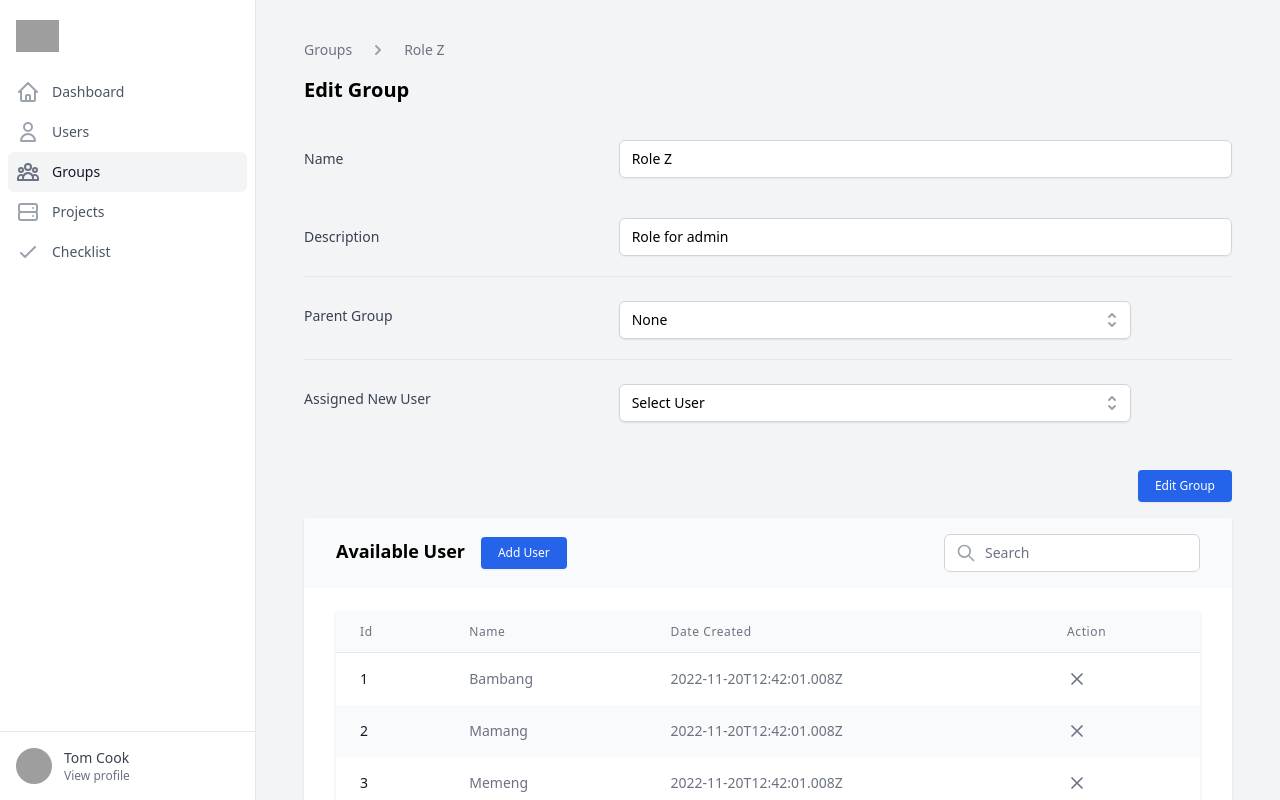
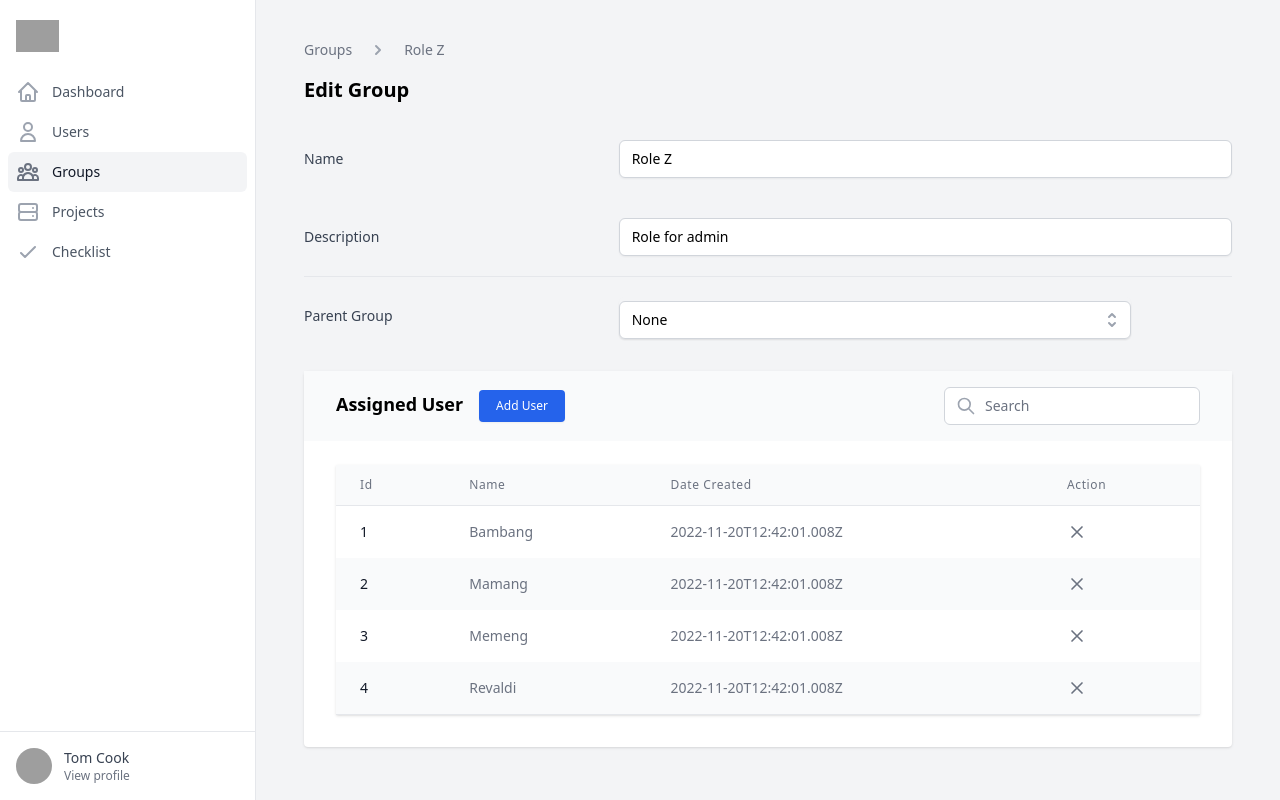
Before and after one commit to SaPH17/disarm, a React (Create React App) app in the folder view/: page /groups/1/edit in a window 1280 px wide. Built offline with nearby package versions, Linux system fonts and the light colour scheme; grey boxes are pictures that could not be loaded.

Commit message:
refactored edit group

```diff
--- a/view/src/components/page/group/assigned-user-table.tsx
+++ b/view/src/components/page/group/assigned-user-table.tsx
@@ -1,54 +1,20 @@
-import { useEffect, useState } from 'react';
-import TableCheckbox from '../../table-checkbox';
-import { User } from '../../../models/user';
-import userServices from '../../../services/user-services';
-import InputSwitch from '../../input-switch/input-switch';
-import { SearchIcon, XIcon } from '@heroicons/react/outline';
-import { useNavigate, useParams } from 'react-router-dom';
+import { SearchIcon } from '@heroicons/react/outline';
 import PrimaryButton from '../../primary-button';
-import UserServices from '../../../services/user-services';
 import Table from '../../table';
+import { useState } from 'react';
 
 const title = ['id', 'name', 'dateCreated', 'action'];
 
-const AssignedUserTable = () => {
-  const { id } = useParams();
-  const [user, setUser] = useState<User[]>();
+const AssignedUserTable = ({ users }: any) => {
   const [search, setSearch] = useState('');
-  const navigate = useNavigate();
 
-  function deleteUser(user: User){
-    console.log(user);
-  }
-
-  async function fetchGroup() {
-    if (id === undefined) {
-      return navigate('/');
-    }
-
-    if (user === undefined) {
-      const result = await UserServices.getUsers();
-      const mappedUser = result.map(user => {
-        return {
-          ...user,
-          action: <XIcon className='w-5 h-5 cursor-pointer' onClick={ () => deleteUser(user) } />
-        }
-      })
-      setUser(mappedUser);
-    }
-  }
-
-  useEffect(() => {
-    fetchGroup();
-  }, [id, user]);
-
-  return user ? (
+  return users ? (
     <div className="flex flex-col sm:gap-2 rounded divide-y-1 bg-white text-sm shadow">
       <div className="flex flex-row justify-between items-center px-2 py-2 sm:px-8  sm:py-4 bg-gray-50">
-        <div className='flex flex-col sm:flex-row gap-x-4 gap-y-2'>
-          <div className="text-lg font-semibold">Available User</div>
-          <div className='max-w-sm'>
-            <PrimaryButton content='Add User' type='button' />
+        <div className="flex flex-col sm:flex-row gap-x-4 gap-y-2">
+          <div className="text-lg font-semibold">Assigned User</div>
+          <div className="max-w-sm">
+            <PrimaryButton content="Add User" type="button" />
           </div>
         </div>
         <div className="relative">
@@ -62,14 +28,15 @@ const AssignedUserTable = () => {
             placeholder="Search"
             type="search"
             onChange={(e) => setSearch(e.target.value)}
+            value={search}
           />
         </div>
       </div>
       <div className="flex flex-col gap-4 px-8 pb-8 pt-4">
         <Table
           title={title}
-          content={user}
-          onClickFunction={(group: any) => { }}
+          content={users}
+          onClickFunction={(group: any) => {}}
         />
       </div>
     </div>
--- a/view/src/components/page/group/edit-group-form.tsx
+++ b/view/src/components/page/group/edit-group-form.tsx
@@ -1,3 +1,4 @@
+import { XIcon } from '@heroicons/react/outline';
 import { useEffect, useState } from 'react';
 import { useForm } from 'react-hook-form';
 import { useNavigate, useParams } from 'react-router-dom';
@@ -8,15 +9,11 @@ import { User } from '../../../models/user';
 import GroupServices from '../../../services/group-services';
 import UserServices from '../../../services/user-services';
 import InputText from '../../input-text/input-text';
-import PrimaryButton from '../../primary-button';
 import SelectBox from '../../select-box';
-import UserCard from '../project/user-card';
 import AssignedUserTable from './assigned-user-table';
 
 const EditGroupForm = () => {
   const [users, setUsers] = useState<User[]>();
-  const [selectedUsers, setSelectedUsers] = useState<User[]>([]);
-  const [availableUsers, setAvailableUsers] = useState<User[]>();
   const [groups, setGroups] = useState<Group[]>();
   const [group, setGroup] = useState<Group>();
 
@@ -30,30 +27,12 @@ const EditGroupForm = () => {
     handleSubmit,
   } = useForm<GroupFormData>();
 
-  function getCurrentUser(item: any) {
-    const tempSelectedUser = [...selectedUsers, item];
-    resetAssignedUserState(tempSelectedUser);
+  function handleCreateGroupButton(data: GroupFormData) {
+    console.log(data);
   }
 
-  function removeCurrentUser(user: any) {
-    const tempSelectedUser = selectedUsers.filter(
-      (selectedUser) => selectedUser.id !== user.id
-    );
-    resetAssignedUserState(tempSelectedUser);
-  }
-
-  function resetAssignedUserState(tempSelectedUser: User[]) {
-    setSelectedUsers(tempSelectedUser);
-    setAvailableUsers(
-      users!.filter(
-        (user) =>
-          !tempSelectedUser.find((selectedUser) => selectedUser.id === user.id)
-      )
-    );
-  }
-
-  function handleCreateGroupButton(data: GroupFormData) {
-    console.log(data);
+  function deleteUser(user: User) {
+    console.log(user);
   }
 
   async function fetchGroups() {
@@ -63,8 +42,18 @@ const EditGroupForm = () => {
 
   async function fetchUsers() {
     const result = await UserServices.getUsers();
-    setAvailableUsers(result);
-    setUsers(result);
+    const mappedUser = result.map((user) => {
+      return {
+        ...user,
+        action: (
+          <XIcon
+            className="w-5 h-5 cursor-pointer"
+            onClick={() => deleteUser(user)}
+          />
+        ),
+      };
+    });
+    setUsers(mappedUser);
   }
 
   async function fetchCurrentGroup() {
@@ -135,39 +124,9 @@ const EditGroupForm = () => {
               </div>
             </div>
           </div>
-
-          <div className="sm:grid sm:grid-cols-3 sm:gap-4 sm:items-start sm:border-t sm:border-gray-200 sm:pt-5">
-            <label
-              htmlFor="last_name"
-              className="block text-sm font-medium text-gray-700 sm:mt-px sm:pt-2"
-            >
-              Assigned New User
-            </label>
-            <div className="mt-1 sm:mt-0 sm:col-span-2 flex flex-col gap-4">
-              <div className="block max-w-lg w-full shadow-sm sm:text-sm border-gray-300 rounded-md">
-                <SelectBox
-                  items={availableUsers as GeneralData[]}
-                  defaultValue={'Select User'}
-                  onClickFunction={getCurrentUser}
-                />
-              </div>
-              <div className="max-w-lg w-full sm:text-sm border-gray-300 rounded-md flex flex-col gap-2">
-                {selectedUsers.map((selectedUser, index) => (
-                  <UserCard
-                    key={index}
-                    user={selectedUser}
-                    onClickFunction={removeCurrentUser}
-                  />
-                ))}
-              </div>
-            </div>
-          </div>
         </div>
-        <div className="flex flex-row justify-end">
-          <PrimaryButton content="Edit Group" type="submit" />
-        </div>
+        <AssignedUserTable users={users} />
       </form>
-      <AssignedUserTable />
     </div>
   ) : (
     <></>
--- a/view/src/pages/manage/user/index.tsx
+++ b/view/src/pages/manage/user/index.tsx
@@ -32,12 +32,12 @@ export default function ManageUserIndex() {
     },
     {
       id: '2',
-      name: 'Add Group',
+      name: 'Add to Group',
       url: '/',
     },
     {
       id: '3',
-      name: 'Assign Project',
+      name: 'Assign to Project',
       url: '/',
     },
   ];
@@ -89,7 +89,7 @@ export default function ManageUserIndex() {
         <div className="flex items-center gap-4">
           <div>
             <Link to="/" className={'underline'}>
-              View All Report
+              View All Findings
             </Link>
           </div>
           <div>
```
